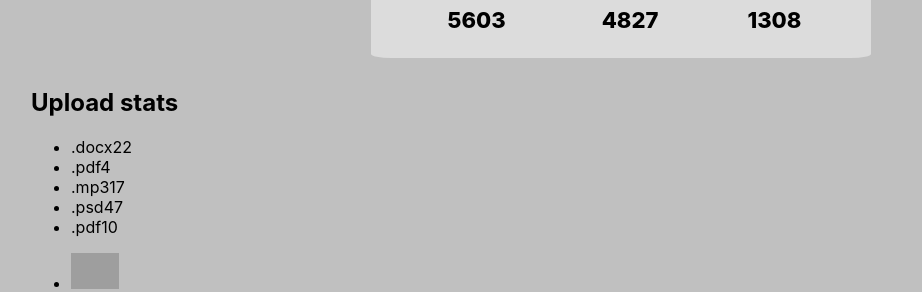
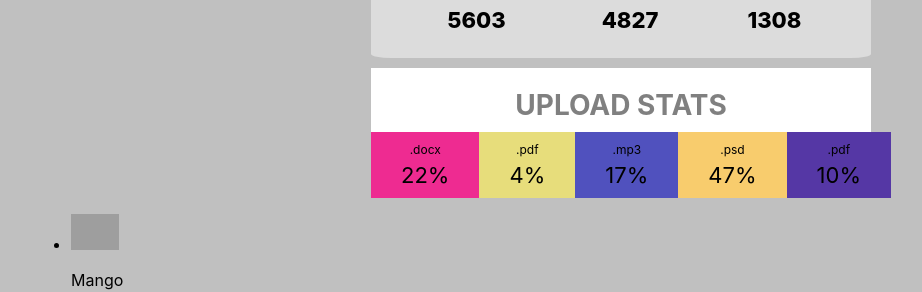
Before and after one commit to Roman-Pashkevych/goit-react-hw-01-components, a React (Create React App) app: page / in a window 1280 px wide. Shown: the part 481-773 px from the top of the page, without its empty margins (19-941 px from the left). Built offline with nearby package versions, Linux system fonts and the light colour scheme; grey boxes are pictures that could not be loaded.

Commit message:
Style Statistics

```diff
--- a/src/components/SocialProfile/SocialProfile.styled.jsx
+++ b/src/components/SocialProfile/SocialProfile.styled.jsx
@@ -51,7 +51,6 @@ export const Li = styled.li`
   display: flex;
   flex-direction: column;
   text-align: center;
-  border-right: 2px;
 `;
 
 export const SpanLabel = styled.span`
--- a/src/components/Statistics/Statistics.jsx
+++ b/src/components/Statistics/Statistics.jsx
@@ -1,18 +1,27 @@
 import PropTypes from 'prop-types';
+import {
+  SectionStatistics,
+  Ul,
+  Li,
+  SpanLabel,
+  SpanPercentage,
+  H2,
+} from './Statistics.styled';
+
 export default function Statistics({ stats, title }) {
   return (
-    <section class="statistics">
-      {title && <h2 class="title">{title}</h2>}
+    <SectionStatistics class="statistics">
+      {title && <H2 class="title">{title}</H2>}
 
-      <ul class="stat-list">
+      <Ul>
         {stats.map(({ id, label, percentage }) => (
-          <li class="item" key={id}>
-            <span class="label">{label}</span>
-            <span class="percentage">{percentage}</span>
-          </li>
+          <Li class="item" key={id}>
+            <SpanLabel class="label">{label}</SpanLabel>
+            <SpanPercentage class="percentage">{percentage}%</SpanPercentage>
+          </Li>
         ))}
-      </ul>
-    </section>
+      </Ul>
+    </SectionStatistics>
   );
 }
 
--- a/src/components/Statistics/Statistics.styled.jsx
+++ b/src/components/Statistics/Statistics.styled.jsx
@@ -0,0 +1,47 @@
+import styled from '@emotion/styled';
+
+export const SectionStatistics = styled.section`
+  margin: auto;
+  width: 500px;
+  text-align: center;
+  background-color: white;
+  padding: 10px 0 0 0;
+`;
+
+export const H2 = styled.h2`
+  font-weight: 700;
+  font-size: 28px;
+  text-transform: uppercase;
+  color: #808080;
+  margin: 10px 0 10px 0;
+`;
+
+export const Ul = styled.ul`
+  list-style: none;
+  display: flex;
+  justify-content: space-around;
+  padding: 0;
+  margin: 0;
+`;
+
+export const Li = styled.li`
+  display: flex;
+  flex-direction: column;
+  text-align: center;
+  color: #000;
+  background-color: ${function getRandomHexColor() {
+    return `#${Math.floor(Math.random() * 16777215).toString(16)}`;
+  }};
+  padding: 10px 30px 10px 30px;
+`;
+
+export const SpanLabel = styled.span`
+  font-weight: 400;
+  font-size: 12px;
+  margin-bottom: 5px;
+`;
+
+export const SpanPercentage = styled.span`
+  font-weight: 400;
+  font-size: 22px;
+`;
```
Also changed, not shown: src/components/SocialProfile/SocialProfile.jsx (+11 -9 lines).
